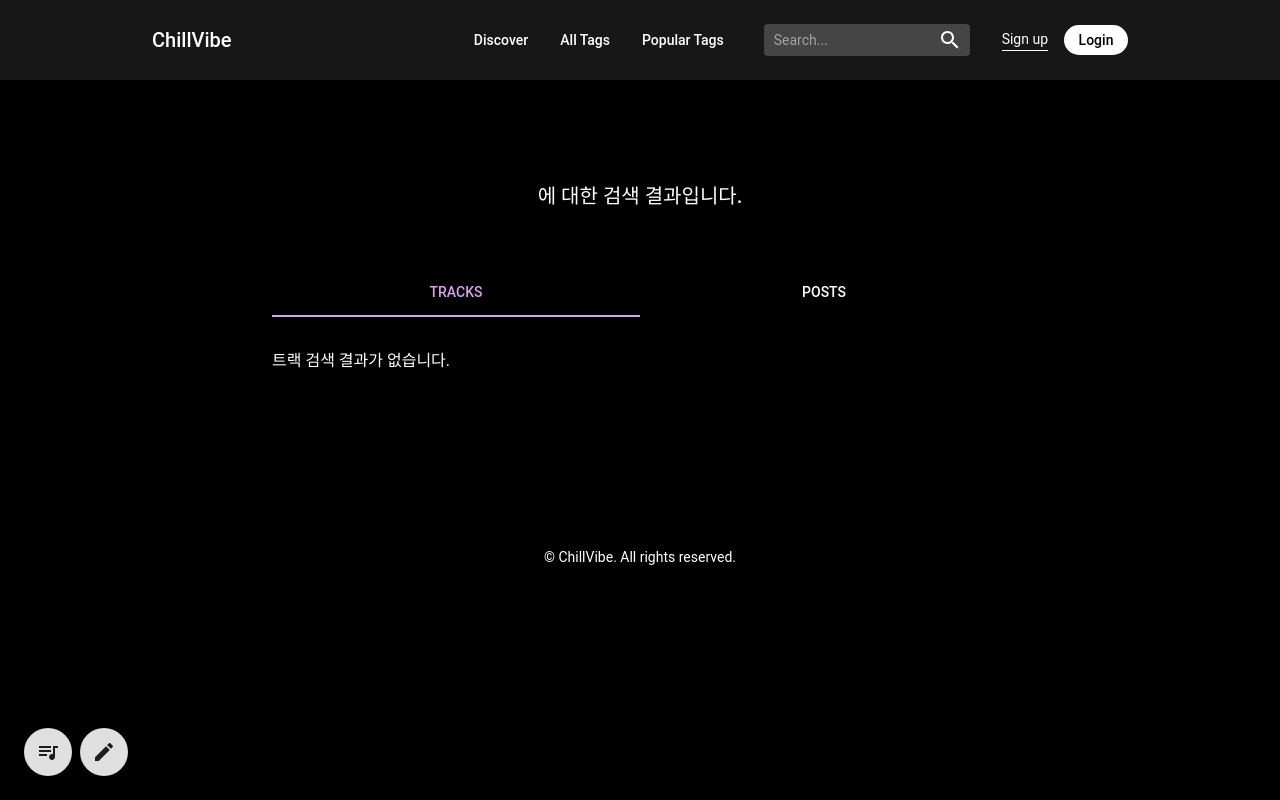
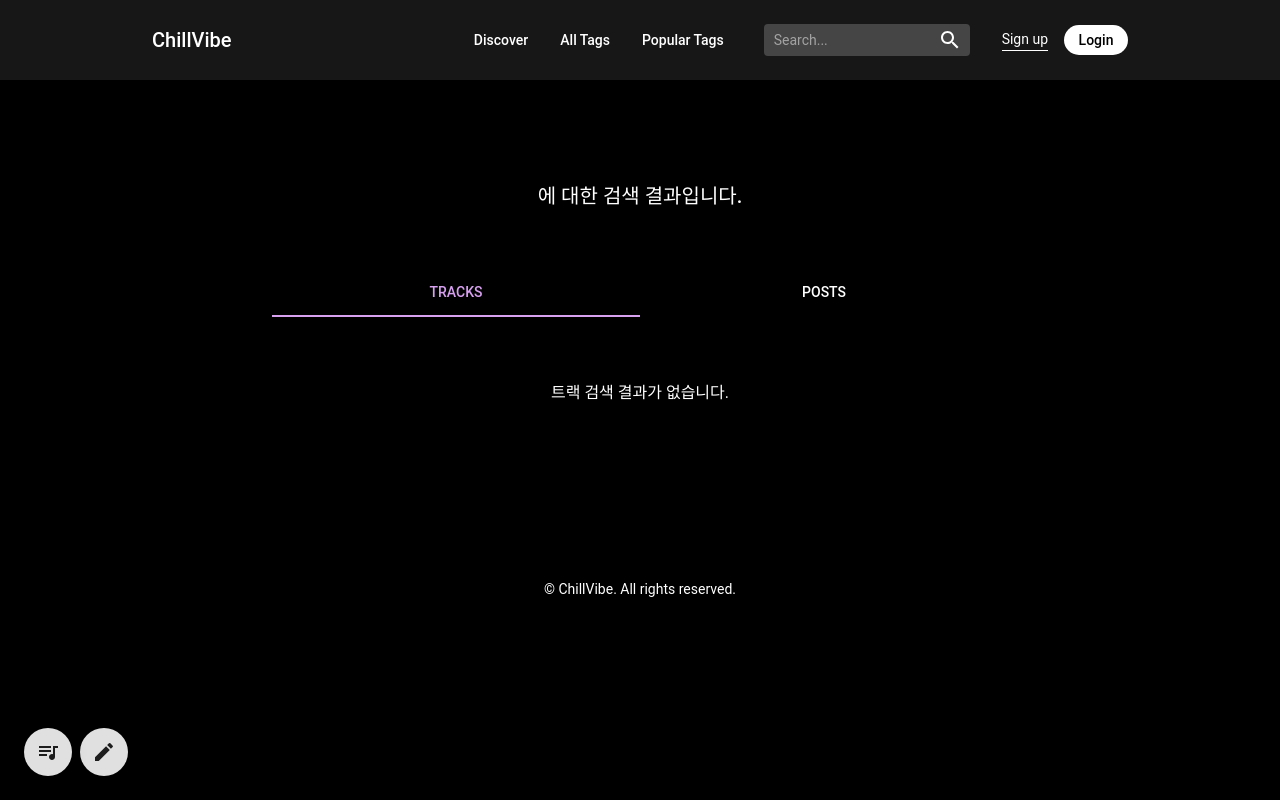
Before and after one commit to TEAM-ChillVibe/chillvibe-frontend, a React (Create React App) app: page /search in a window 1280 px wide. Built offline with nearby package versions, Linux system fonts and the light colour scheme.

Commit message:
fix: SearchPosts 값 제대로 나오게 수정, 검색결과 없습니다 위치 조정

```diff
--- a/src/pages/search/tabs/SearchPosts.jsx
+++ b/src/pages/search/tabs/SearchPosts.jsx
@@ -55,7 +55,18 @@ const SearchPosts = ({ results, onLoadMore }) => {
   }, [results]);
 
   if (!results || !results.content || results.content.length === 0) {
-    return <Typography>게시글 검색 결과가 없습니다.</Typography>;
+    return (
+      <Box
+        sx={{
+          display: 'flex',
+          justifyContent: 'center',
+          width: '100%',
+          mt: 4, // 상단 여백 추가
+        }}
+      >
+        <Typography>게시글 검색 결과가 없습니다.</Typography>
+      </Box>
+    );
   }
 
   return (
@@ -68,17 +79,7 @@ const SearchPosts = ({ results, onLoadMore }) => {
             sx={{ mb: 1 }}
             ref={index === results.content.length - 1 ? lastItemRef : null}
           >
-            <PostListItem
-              post={{
-                ...post,
-                user: {
-                  id: post.user.id,
-                  name: post.user.nickname,
-                  avatar: post.user.profileUrl,
-                },
-                likes: post.likeCount,
-              }}
-            />
+            <PostListItem post={post} />
           </ListItem>
         ))}
       </List>
--- a/src/pages/search/tabs/SearchTracks.jsx
+++ b/src/pages/search/tabs/SearchTracks.jsx
@@ -48,13 +48,23 @@ const SearchTracks = ({ results, onLoadMore }) => {
     }
   }, [results]);
 
-  const noResultsMessage =
-    !isLoading &&
-    (!results || !results.content || results.content.length === 0);
+  if (!results || !results.content || results.content.length === 0) {
+    return (
+      <Box
+        sx={{
+          display: 'flex',
+          justifyContent: 'center',
+          width: '100%',
+          mt: 4, // 상단 여백 추가
+        }}
+      >
+        <Typography>트랙 검색 결과가 없습니다.</Typography>
+      </Box>
+    );
+  }
 
   return (
     <Box sx={{ width: '100%' }}>
-      {noResultsMessage && <Typography>트랙 검색 결과가 없습니다.</Typography>}
       {results.content.map((track, index) => (
         <TrackListItem
           key={track.id}
```
